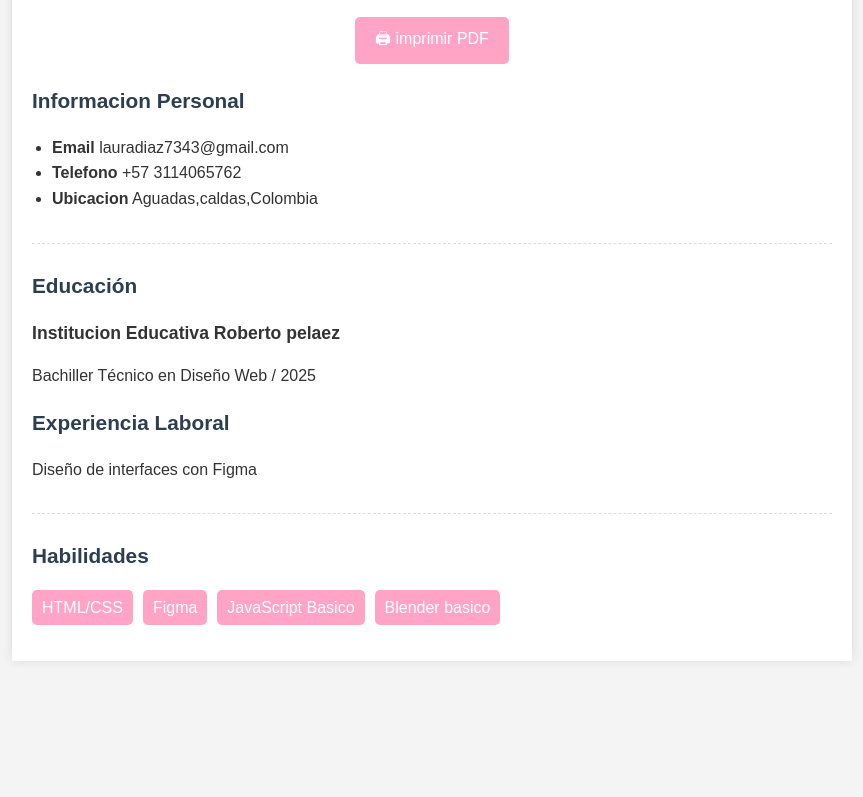
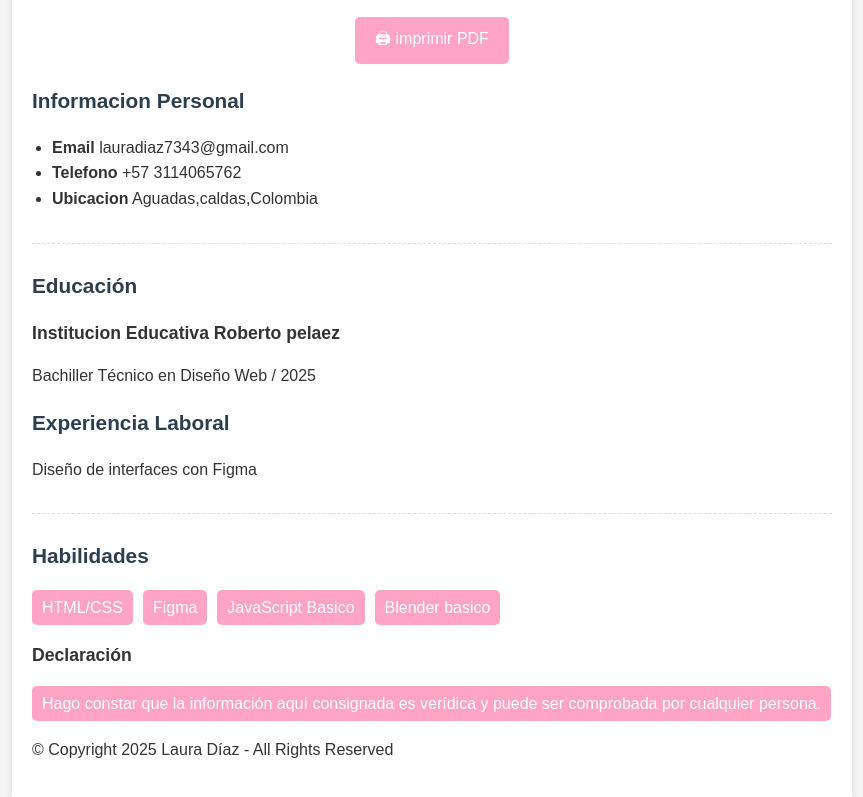
Before and after one commit to lauradiaz7343-code/HojaDeVida, a plain HTML site: page index.html in a window 1280 px wide. Shown: the part 309-1106 px from the top of the page, without its empty margins (208-1071 px from the left). Before the commit the page ends 990 px from the top, so only its background shows below. Drawn offline with Linux system fonts and the light colour scheme.

Commit message:
Update index.html

```diff
--- a/index.html
+++ b/index.html
@@ -57,6 +57,15 @@
 
                 </ul>
              </section>
+            <section class="sectrion">
+                <h3> Declaración</h3>
+                <ul class="skills"> <!--Lista desordenada con la clase skills para estilos personalizados (ej: mostrar habilidades)-->
+                <li>Hago constar que la información aquí consignada es verídica y puede ser comprobada por cualquier persona.</li>
+                </ul>
+             </section>
+
+             <p class="mbr-text mb-0 mbr-fonts-style display-7">
+              © Copyright 2025 Laura Díaz - All Rights Reserved</p>
         </div>
 
 
```
